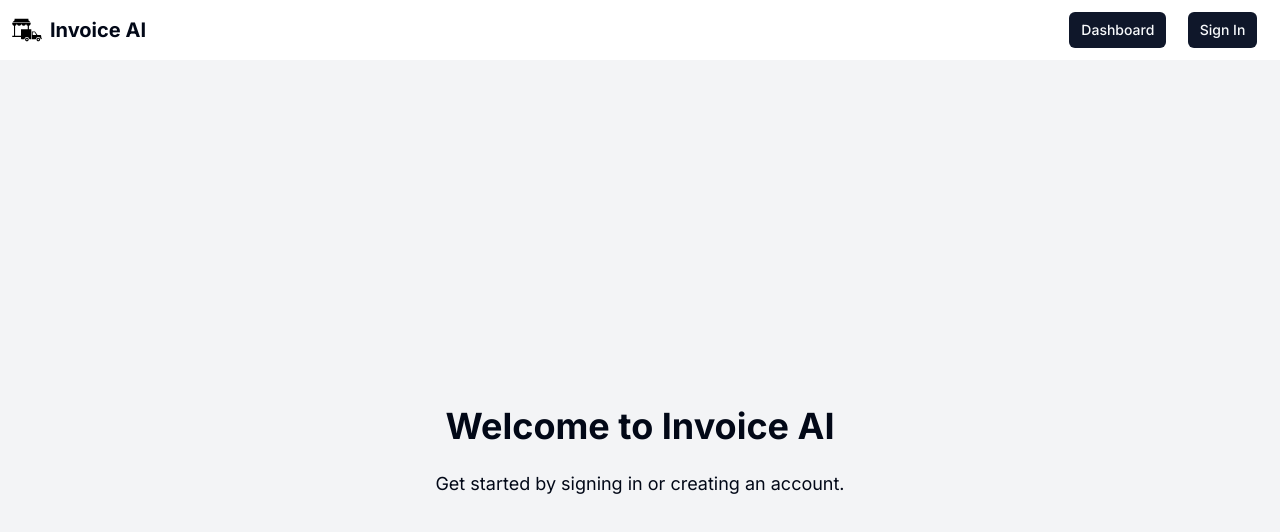
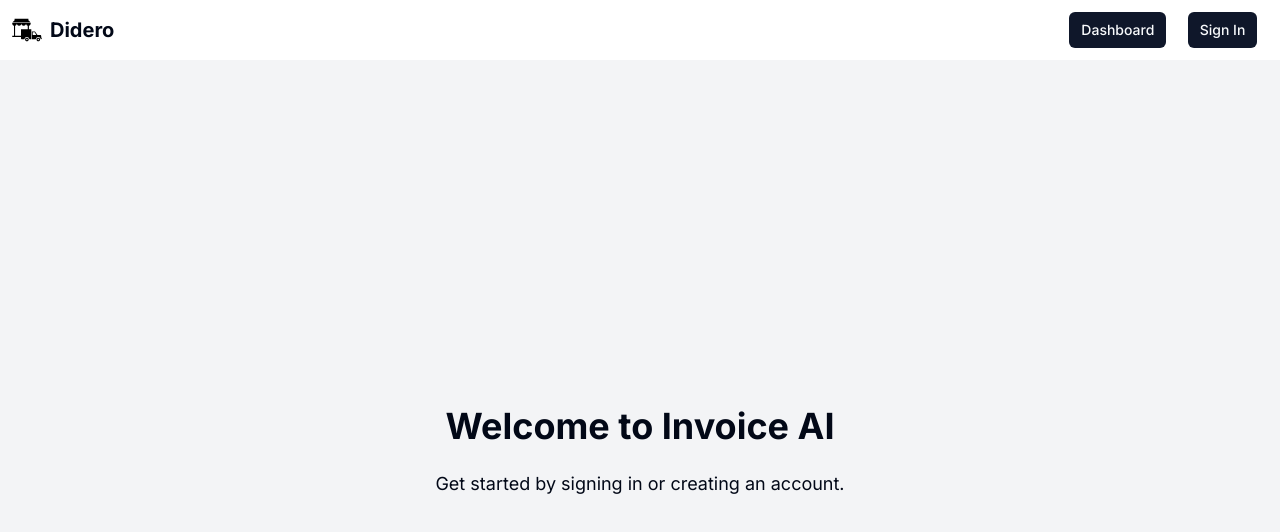
Before and after one commit to Sudershhh/supply-chain, a Next.js app: page / in a window 1280 px wide. Shown: the top 532 px of the page. Built offline with nearby package versions, Linux system fonts and the light colour scheme; no server answers.

Commit message:
Fixed layout text

```diff
--- a/app/layout.tsx
+++ b/app/layout.tsx
@@ -7,9 +7,9 @@ import { Toaster } from "react-hot-toast";
 const inter = Inter({ subsets: ["latin"] });
 
 export const metadata: Metadata = {
-  title: "Invoice AI",
+  title: "Didero - Supply Chain",
   description:
-    "Invoice AI is a comprehensive supply chain management tool designed to streamline your operations, enhance visibility, and optimize efficiency.",
+    "Didero is a comprehensive supply chain management tool designed to streamline your operations, enhance visibility, and optimize efficiency.",
   keywords: [
     "Supply Chain",
     "Management",
--- a/components/Header.tsx
+++ b/components/Header.tsx
@@ -16,7 +16,7 @@ function Header() {
           className="object-cover"
           alt="Logo - Supply Chain"
         />
-        <h1 className="font-bold text-xl">Invoice AI</h1>
+        <h1 className="font-bold text-xl">Didero</h1>
       </Link>
 
       <div className="flex items-center justify-around w-1/6">
```
